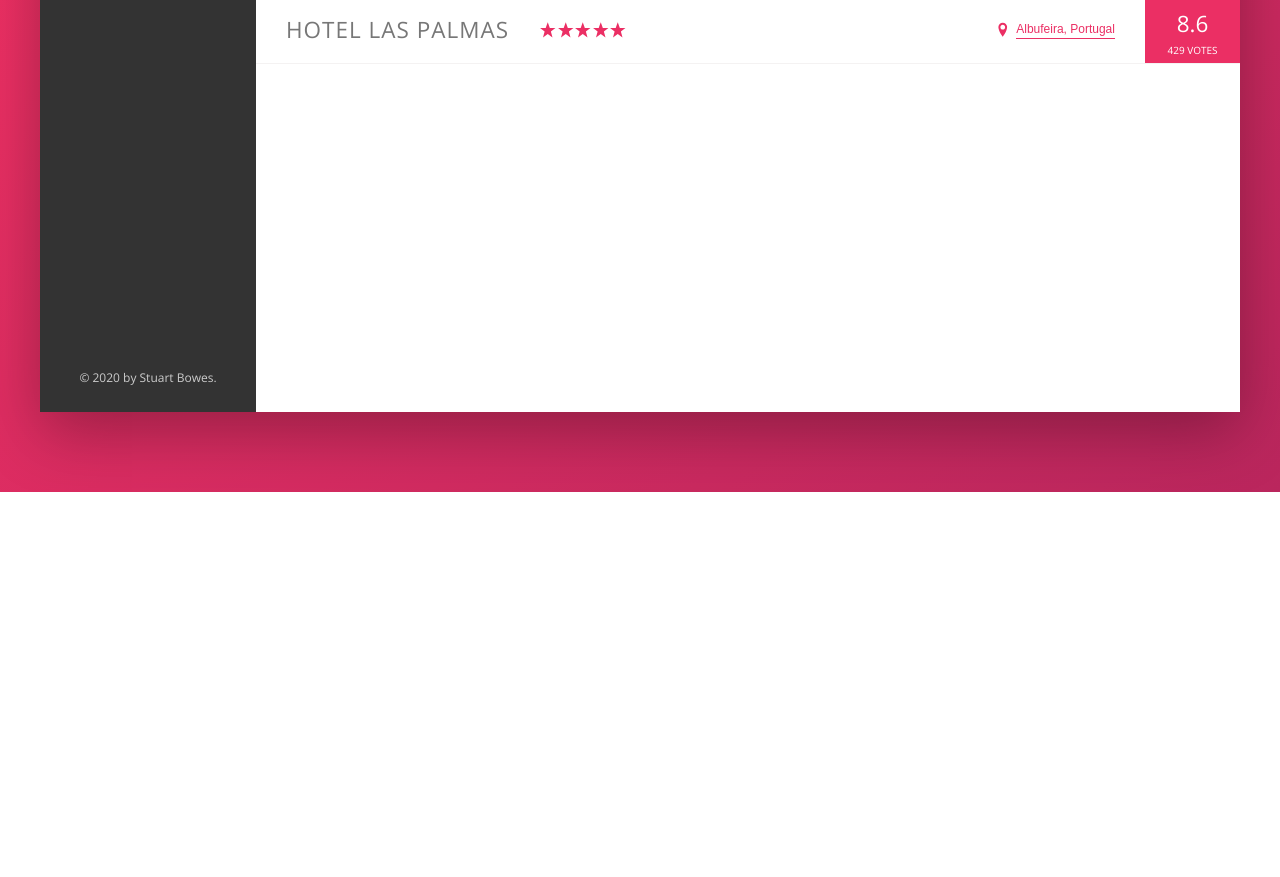
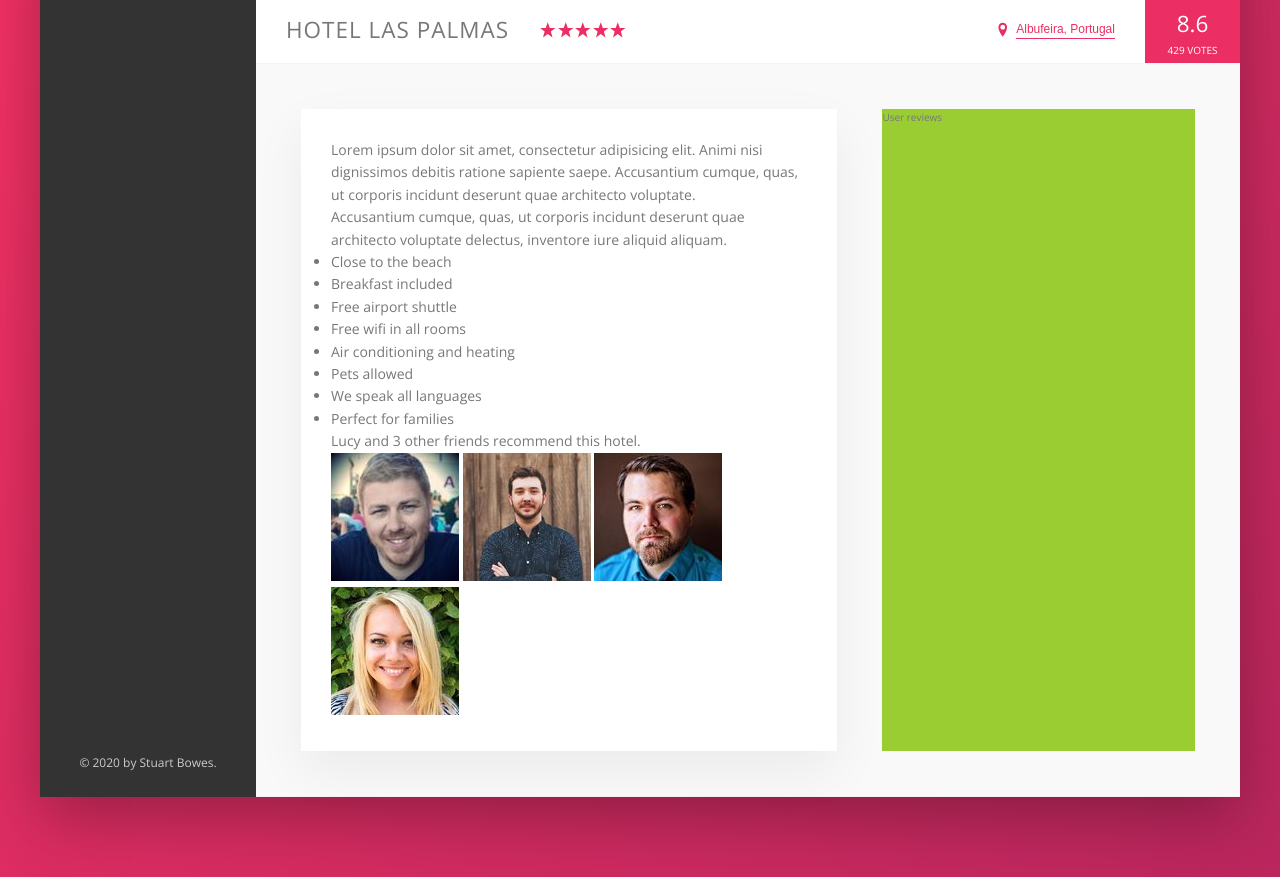
Before and after one commit to c0ff33-b34n/Trillo, a website: page index.html in a window 1280 px wide. Shown: the part 538-1415 px from the top of the page. Before the commit the page ends 1030 px from the top, so only its background shows below. Drawn offline with nearby package versions, Linux system fonts and the light colour scheme.

Commit message:
Layout Description and User reviews, add Description markup

```diff
--- a/index.html
+++ b/index.html
@@ -129,7 +129,42 @@
                             <div class="overview__rating-average">8.6</div>
                             <div class="overview__rating-count">429 votes</div>
                         </div>
+                    </div>
 
+                    <div class="detail">
+                        <div class="description">
+                            <p class="paragraph">
+                                Lorem ipsum dolor sit amet, consectetur adipisicing elit. Animi nisi dignissimos debitis ratione sapiente saepe. Accusantium cumque, quas, ut corporis incidunt deserunt quae architecto voluptate.
+                            </p>
+                            <p class="paragraph">
+                                Accusantium cumque, quas, ut corporis incidunt deserunt quae architecto voluptate delectus, inventore iure aliquid aliquam.
+                            </p>
+                            <ul class="list">
+                                <li class="list__item">Close to the beach</li>
+                                <li class="list__item">Breakfast included</li>
+                                <li class="list__item">Free airport shuttle</li>
+                                <li class="list__item">Free wifi in all rooms</li>
+                                <li class="list__item">Air conditioning and heating</li>
+                                <li class="list__item">Pets allowed</li>
+                                <li class="list__item">We speak all languages</li>
+                                <li class="list__item">Perfect for families</li>
+                            </ul>
+                            <div class="recommend">
+                                <p class="recommend__count">
+                                    Lucy and 3 other friends recommend this hotel.
+                                </p>
+                                <div class="recommend__friends">
+                                    <img src="img/user-3.jpg" alt="Friend 1" class="recommend__photo">
+                                    <img src="img/user-4.jpg" alt="Friend 2" class="recommend__photo">
+                                    <img src="img/user-5.jpg" alt="Friend 3" class="recommend__photo">
+                                    <img src="img/user-6.jpg" alt="Friend 4" class="recommend__photo">
+                                </div>
+                            </div>
+                        </div>
+
+                        <div class="user-reviews">
+                            User reviews
+                        </div>
                     </div>
                 </main>
             </div>
--- a/sass/_base.scss
+++ b/sass/_base.scss
@@ -14,6 +14,8 @@
     --color-grey-dark-3: #999;
 
     --shadow-dark: 0 2rem 6rem rgba(0, 0, 0, 0.3);
+    --line: 1px solid var(--color-grey-light-2);
+    --shadow-light: 0 2rem 5rem rgba(0,0,0,0.06);
 }
 
 * {
--- a/sass/_components.scss
+++ b/sass/_components.scss
@@ -189,7 +189,7 @@
 .overview {
     display: flex;
     align-items: center;
-    border-bottom: 1px solid var(--color-grey-light-2);
+    border-bottom: var(--line);
 
     &__heading {
         font-size: 2.25rem;
--- a/sass/_layout.scss
+++ b/sass/_layout.scss
@@ -11,7 +11,7 @@
     font-size: 1.4rem;
     height: 7rem;
     background-color: #fff;
-    border-bottom: 1px solid var(--color-grey-light-2);
+    border-bottom: var(--line);
     display: flex;
     justify-content: space-between;
     align-items: center;
@@ -34,5 +34,25 @@
 .hotel-view {
     background-color: #fff;
     flex: 1; // allow element to grow as much as it can (width in this case) i.e. fill the remaining 82%
-    height: 80rem;
 }
+
+.detail {
+    display: flex;
+    padding: 4.5rem;
+    background-color: var(--color-grey-light-1);
+    border-bottom: var(--line);
+}
+
+.description {
+    font-size: 1.4rem;
+    background-color: #fff;
+    box-shadow: var(--shadow-light);
+    padding: 3rem;
+    flex: 0 0 60%;
+    margin-right: 4.5rem;
+}
+
+.user-reviews {
+    background-color: yellowgreen;
+    flex: 1; // occupy remaining space (i.e. 40% less the margin)
+}
```
Also changed, not shown: css/style.css.
